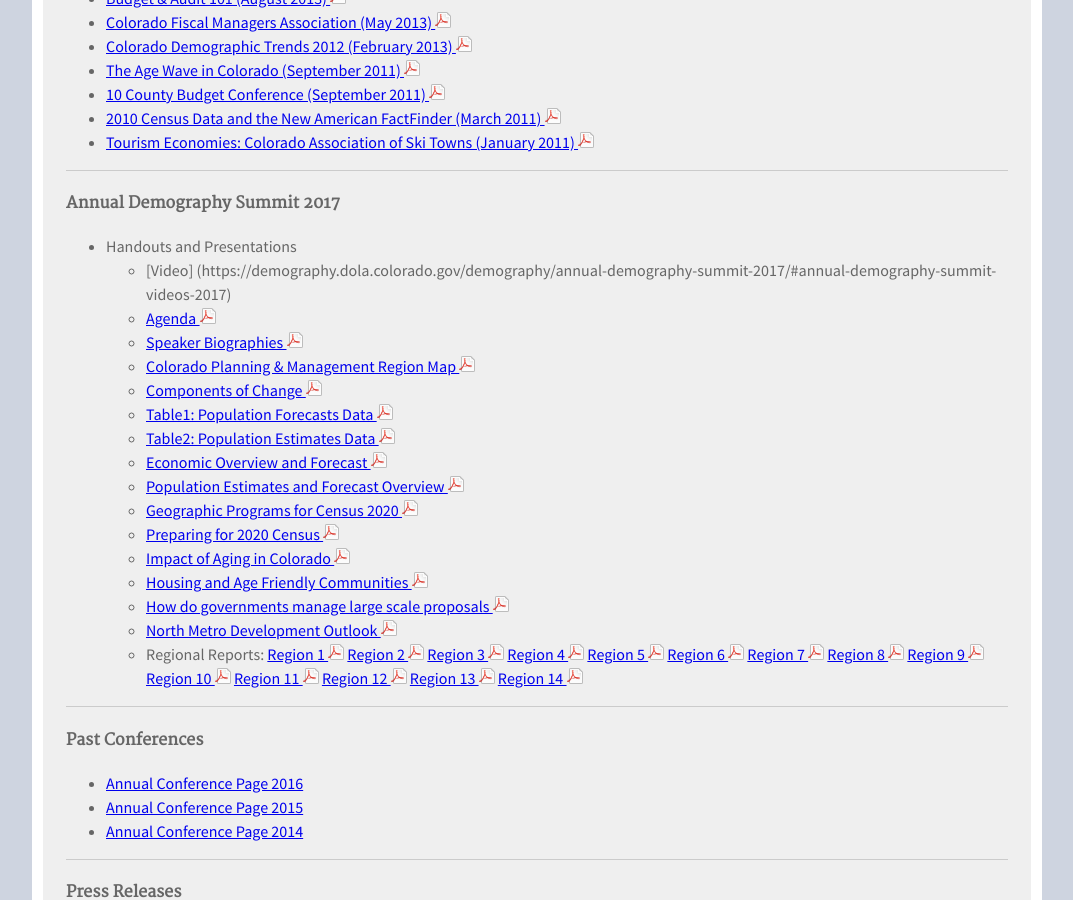
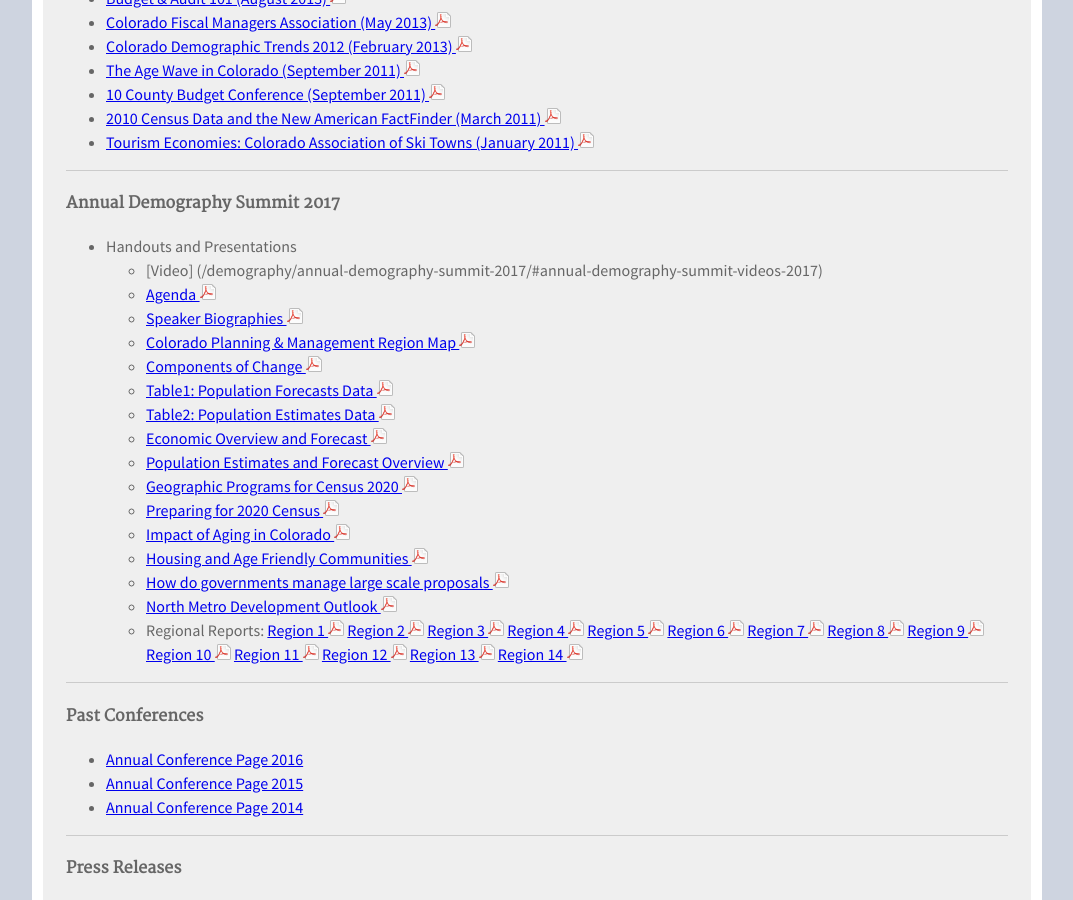
Before and after one commit to TBleess/Website_New, a Jekyll site: the page built from pages/9_Not_in_Menu/publications-and-presentations.md, in a window 1280 px wide and 900 px high, scrolled down 1268 px. Shown: the whole window, without its empty margins (103-1176 px from the left). Built offline with Jekyll 4.4.1, drawn with Linux system fonts in a browser that asks for light colours; some of the changed lines change nothing that is shown.

Commit message:
Update publications-and-presentations.md

```diff
--- a/pages/9_Not_in_Menu/publications-and-presentations.md
+++ b/pages/9_Not_in_Menu/publications-and-presentations.md
@@ -72,7 +72,7 @@
 #### Annual Demography Summit 2017
 
 - Handouts and Presentations
-  - [Video] (https://demography.dola.colorado.gov/demography/annual-demography-summit-2017/#annual-demography-summit-videos-2017)
+  - [Video] (/demography/annual-demography-summit-2017/#annual-demography-summit-videos-2017)
   - [Agenda ![pdf](/images/page_white_acrobat.png 'download pdf file')](https://drive.google.com/uc?export=download&id=0B2FMBVetYCVCdUMwTm9DN25MQUk)
   - [Speaker Biographies ![pdf](/images/page_white_acrobat.png 'download pdf file')](https://drive.google.com/uc?export=download&id=0B2FMBVetYCVCQjJEejNQeVdhVUk)
   - [Colorado Planning & Management Region Map ![pdf](/images/page_white_acrobat.png 'download pdf file')](https://drive.google.com/uc?export=download&id=0B2FMBVetYCVCcWRFN1lSZWFfRms)
```
